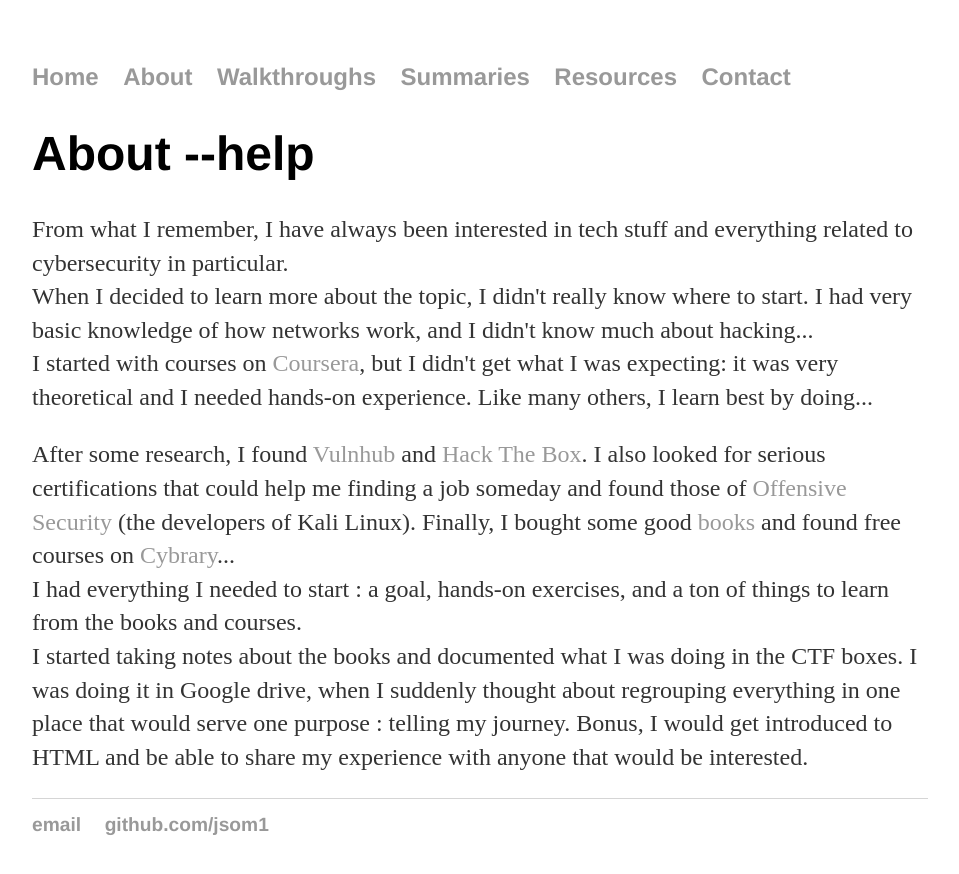
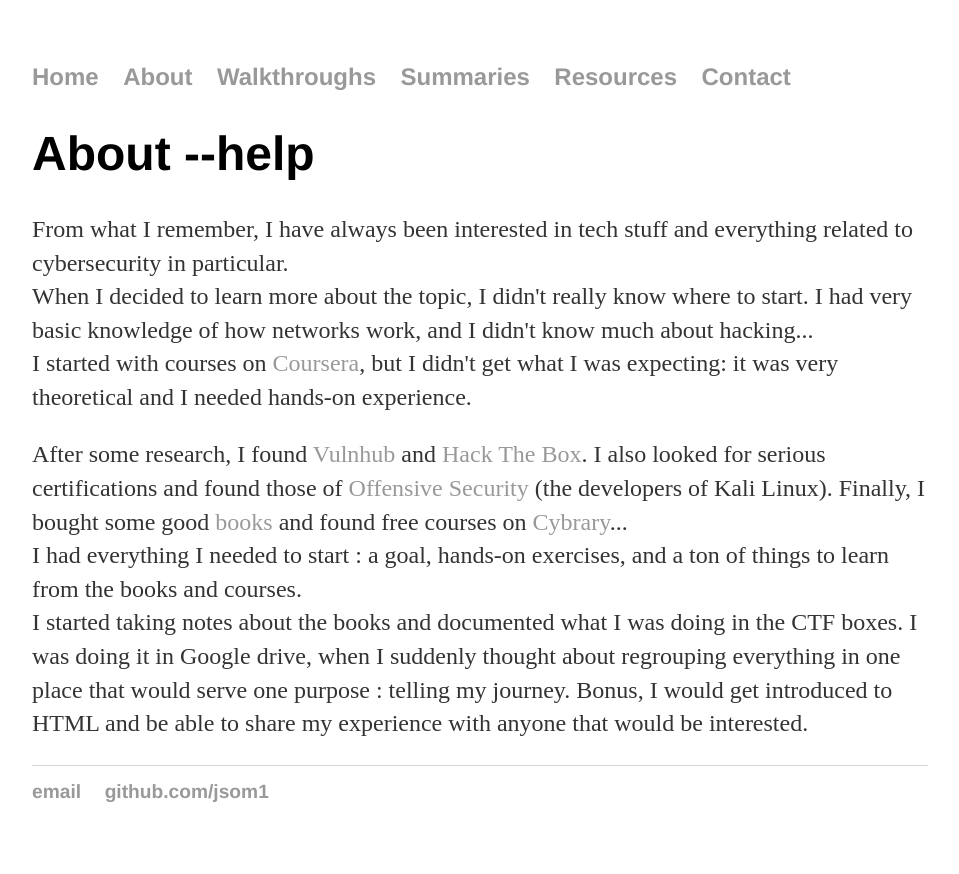
Before and after one commit to jsom1/jsom1.github.io, a Jekyll site: the page built from about/index.html, in a window 1280 px wide. Shown: the top 874 px of the page, without its empty margins (160-1119 px from the left). Built offline with Jekyll 4.4.1, drawn with Linux system fonts in a browser that asks for light colours.

Commit message:
Update index.html

```diff
--- a/about/index.html
+++ b/about/index.html
@@ -11,13 +11,12 @@
 	When I decided to learn more about the topic, I didn't really know where to start. I had very basic knowledge
 	of how networks work, and I didn't know much about hacking...<br>
 	I started with courses on <a href="https://www.coursera.org/">Coursera</a>, but I didn't
-	get what I was expecting: it was very theoretical and I needed hands-on experience. Like
-	many others, I learn best by doing...
+	get what I was expecting: it was very theoretical and I needed hands-on experience.
 	</p>
 
 	<p>
-	After some research, I found <a href="https://www.vulnhub.com/">Vulnhub</a> and <a href="https://www.hackthebox.eu/">Hack The Box</a>. I also looked for serious certifications that could help
-	me finding a job someday and found those of <a href="https://www.offensive-security.com/">Offensive Security</a> (the developers of Kali Linux). Finally, I bought some good <a href="/summaries">books</a> and found
+	After some research, I found <a href="https://www.vulnhub.com/">Vulnhub</a> and <a href="https://www.hackthebox.eu/">Hack The Box</a>. I also looked for serious certifications
+	and found those of <a href="https://www.offensive-security.com/">Offensive Security</a> (the developers of Kali Linux). Finally, I bought some good <a href="/summaries">books</a> and found
 	free courses on <a href="https://www.cybrary.it/">Cybrary</a>...<br>
 	I had everything I needed to start : a goal, hands-on exercises, and a ton of things to learn from the books and
 	courses.<br>
```
